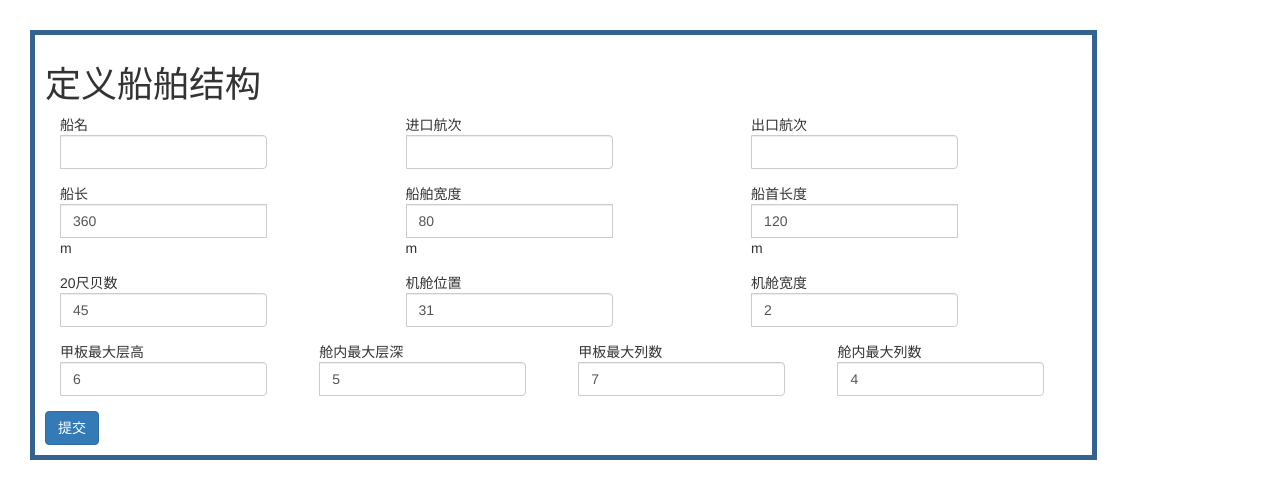
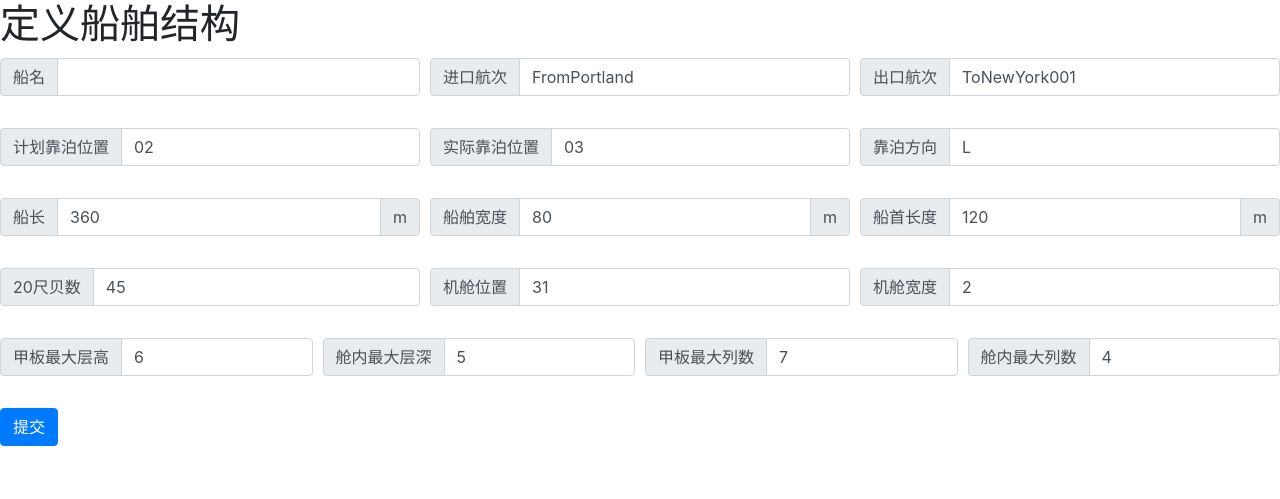
Before and after one commit to ZhaoYitong/LE-FINAL-DESIGN, a Django app: template server/vessel/template/VESSEL/vessel.input.basicInfo.html in a window 1280 px wide. Shown: the top 499 px of the page. Run offline with Django 3.2, Linux system fonts and the light colour scheme; the template is opened without the code that fills it, so the values that code supplies are empty; some libraries are stand-ins or nearby versions.

Commit message:
vessel struct

```diff
--- a/server/vessel/static/js/custom.input.js
+++ b/server/vessel/static/js/custom.input.js
@@ -1,4 +1,4 @@
-$(`button[id="vessel-struct"]`).click(function f() {
+$(`button[id="vessel-struct"]`).click(function () {
     let ves_name = $(`input[id="vessel-name"]`)[0].value;
     let ves_len = $(`input[id="vessel-length"]`)[0].value;
     let ves_wid = $(`input[id="vessel-width"]`)[0].value;
@@ -10,7 +10,14 @@ $(`button[id="vessel-struct"]`).click(function f() {
     let cab_max_lay = $(`input[id="cabin-max-layer-num"]`)[0].value;
     let deck_max_col = $(`input[id="deck-max-col-num"]`)[0].value;
     let cab_max_col = $(`input[id="cabin-max-col-num"]`)[0].value;
-    // let mid_deal_wit = $(`input[name="mid-deal-wit"]:checked`).val();
+    let ves_imp_voy = $(`input[id="vessel-import-voy"]`)[0].value;
+    let ves_exp_voy = $(`input[id="vessel-export-voy"]`)[0].value;
+    // let ves_plan_ber_time = $(`input[id="vessel-plan-ber-time"]`);
+    // let ves_plan_unber_time = $(`input[id="vessel-plan-unber-time"]`);
+    // let real_ber_time = $(`input[id="vessel-real-ber-plan-time"]`);
+    let plan_ber_pos = $(`input[id="vessel-plan-ber-pos"]`)[0].value;
+    let real_ber_pos = $(`input[id="vessel-real-ber-pos"]`)[0].value;
+    let ves_ber_dir = $(`input[id="vessel-ber-dir"]`)[0].value;
     let data = {
         ves_name: ves_name,
         ves_len: ves_len,
@@ -24,9 +31,19 @@ $(`button[id="vessel-struct"]`).click(function f() {
         deck_max_col: deck_max_col,
         cab_max_col: cab_max_col,
         // mid_deal_wit: mid_deal_wit,
-        //TODO:add ves_voy_info
+        ves_imp_voy: ves_imp_voy,
+        ves_exp_voy: ves_exp_voy,
+        // ves_plan_ber_time: ves_plan_ber_time,
+        // ves_plan_unber_time: ves_plan_unber_time,
+        // real_ber_time: real_ber_time,
+        plan_ber_pos: plan_ber_pos,
+        real_ber_pos: real_ber_pos,
+        ves_ber_dir: ves_ber_dir,
     };
-    console.log(data);
+    if (!ves_name) {
+        console.log("Vessel NAME IS NULL!");
+        return false
+    }
     $.ajax({
         url: '/vesselStruct/add_vessel/',
         type: 'POST',
--- a/server/vessel/template/VESSEL/vessel.input.basicInfo.html
+++ b/server/vessel/template/VESSEL/vessel.input.basicInfo.html
@@ -6,13 +6,12 @@
   <meta name="viewport" content="width=device-width, initial-scale=1, shrink-to-fit=no">
   <link href="{% static 'images/smu.jpg' %}" rel="icon">
   <link href="{% static 'css/tool/google-api.css' %}" rel="stylesheet">
-  <link href="{% static 'css/tool/bootstrap_v3/bootstrap.min.css' %}" rel="stylesheet">
-  <link href="{% static 'css/tool/datatimepicker/bootstrap-datetimepicker.min.css' %}" rel="stylesheet">
+  <link href="{% static 'css/tool/bootstrap_v4/bootstrap.min.css' %}" rel="stylesheet">
   <link href="{% static 'css/custom.input.css' %}" rel="stylesheet">
 </head>
 <body id="page-top">
 <div class="vesselBasicInput">
-<form class="col-md-10" id="vessel-struct-define">
+<div>
 <h1 class="form-header"> 定义船舶结构 </h1>
 <div class="form-row">
     <div class="form-group col-md-4">
@@ -28,7 +27,7 @@
             <div class="input-group-prepend">
                 <span class="input-group-text">进口航次</span>
             </div>
-        <input type="text" class="form-control" id="vessel-import-voy">
+        <input type="text" class="form-control" id="vessel-import-voy" value="FromPortland">
         </div>
     </div>
     <div class="form-group col-md-4">
@@ -36,7 +35,59 @@
             <div class="input-group-prepend">
                 <span class="input-group-text">出口航次</span>
             </div>
-        <input type="text" class="form-control" id="vessel-export-voy">
+        <input type="text" class="form-control" id="vessel-export-voy" value="ToNewYork001">
+        </div>
+    </div>
+</div>
+<!--<div class="form-row">-->
+<!--    <div class="form-group col-md-4">-->
+<!--        <div class="input-group mb-3">-->
+<!--            <div class="input-group-prepend">-->
+<!--                <span class="input-group-text">计划靠泊</span>-->
+<!--            </div>-->
+<!--        <input type="datetime-local" class="form-control" id="vessel-plan-ber-time">-->
+<!--        </div>-->
+<!--    </div>-->
+<!--    <div class="form-group col-md-4">-->
+<!--        <div class="input-group mb-3">-->
+<!--            <div class="input-group-prepend">-->
+<!--                <span class="input-group-text">计划离泊</span>-->
+<!--            </div>-->
+<!--        <input type="datetime-local" class="form-control" id="vessel-plan-unber-time">-->
+<!--        </div>-->
+<!--    </div>-->
+<!--    <div class="form-group col-md-4">-->
+<!--        <div class="input-group mb-3">-->
+<!--            <div class="input-group-prepend">-->
+<!--                <span class="input-group-text">实际靠泊（时间）</span>-->
+<!--            </div>-->
+<!--        <input type="datetime-local" class="form-control" id="vessel-real-ber-plan-time">-->
+<!--        </div>-->
+<!--    </div>-->
+<!--</div>-->
+<div class="form-row">
+    <div class="form-group col-md-4">
+        <div class="input-group mb-3">
+            <div class="input-group-prepend">
+                <span class="input-group-text">计划靠泊位置</span>
+            </div>
+        <input type="text" class="form-control" id="vessel-plan-ber-pos" value="02">
+        </div>
+    </div>
+    <div class="form-group col-md-4">
+        <div class="input-group mb-3">
+            <div class="input-group-prepend">
+                <span class="input-group-text">实际靠泊位置</span>
+            </div>
+        <input type="text" class="form-control" id="vessel-real-ber-pos" value="03">
+        </div>
+    </div>
+    <div class="form-group col-md-4">
+        <div class="input-group mb-3">
+            <div class="input-group-prepend">
+                <span class="input-group-text">靠泊方向</span>
+            </div>
+        <input type="text" class="form-control" id="vessel-ber-dir" value="L">
         </div>
     </div>
 </div>
@@ -135,26 +186,11 @@
         </div>
     </div>
 </div>
-<!--<div class="form-row">-->
-<!--    <div class="form-group col-md-6">-->
-<!--        <label>中间贝处理</label>-->
-<!--        <div class="form-check form-check-inline">-->
-<!--        <input class="form-check-input" type="radio" checked name="mid-deal-wit" id="line_00" value="00线">-->
-<!--        <label class="form-check-label" for="line_00">00线</label>-->
-<!--        </div>-->
-<!--        <div class="form-check form-check-inline">-->
-<!--        <input class="form-check-input" type="radio" name="mid-deal-wit" id="not_line_00" value="非00线">-->
-<!--        <label class="form-check-label" for="not_line_00">非00线</label>-->
-<!--        </div>-->
-<!--    </div>-->
-<!--</div>-->
 <button id="vessel-struct" class="btn btn-primary">提交</button>
-</form>
+</div>
 </div>
 <script src="{% static 'js/tool/jquery_v3/jquery-3.4.1.min.js' %}"></script>
-<script src="{% static 'js/tool/datatimepicker/moment/moment.min.js' %}"></script>
 <script src="{% static 'js/tool/bootstrap_v4/bootstrap.min.js' %}"></script>
-<script src="{% static 'js/tool/datatimepicker/bootstrap-datetimepicker.min.js' %}"></script>
 <script src="{% static 'js/tool/jquery-ui.min.js' %}"></script>
 <script src="{% static 'js/main.min.js' %}"></script>
 <script src="{% static 'js/custom.input.js' %}"></script>
--- a/server/vessel/template/index.html
+++ b/server/vessel/template/index.html
@@ -59,8 +59,8 @@
             <div id="collapseVesselInput" class="collapse" aria-labelledby="headingVesselInput" data-parent="#accordionSidebar">
                 <div class="bg-white py-2 collapse-inner rounded">
                     <h6 class="collapse-header">表单输入</h6>
-                    <a class="collapse-item" link="vesselStruct/ves_info_input/">基本信息</a>
-                    <a class="collapse-item" link="vesselStruct/page_not_found">Forgot Password</a>
+                    <a class="collapse-item" link="vesselStruct/ves_struct_input/">船舶结构信息</a>
+                    <a class="collapse-item" link="vesselStruct/ves_bay_struct_input/">贝位结构信息</a>
                     <div class="collapse-divider"></div>
                     <h6 class="collapse-header">Other Pages:</h6>
                     <a class="collapse-item" link="vesselStruct/page_not_found">404 Page</a>
--- a/server/vessel/vesselStruct/urls.py
+++ b/server/vessel/vesselStruct/urls.py
@@ -6,7 +6,7 @@ urlpatterns = [
     path('', views.index, name='index'),
     path('vesselStruct/ves_basic/', views.ves_basic, name='ves_basic'),
     path('vesselStruct/page_not_found/', views.page_not_found, name='page_not_found'),
-    path('vesselStruct/ves_info_input/', views.ves_info_input, name='ves_info_input'),
+    path('vesselStruct/ves_struct_input/', views.ves_struct_input, name='ves_struct_input'),
     path('vesselStruct/edit_bay/', views.edit_bay, name='edit_bay'),
     path('vesselStruct/ves_struct/', views.create_ves_struct, name='create_ves_struct'),
     path('vesselStruct/con_pend_info/', views.get_con_pend_info, name='get_con_pend_info'),
```
Also changed, not shown: server/vessel/vesselStruct/methods.py (+8 -1 lines), server/vessel/vesselStruct/views.py (+47 -32 lines).
